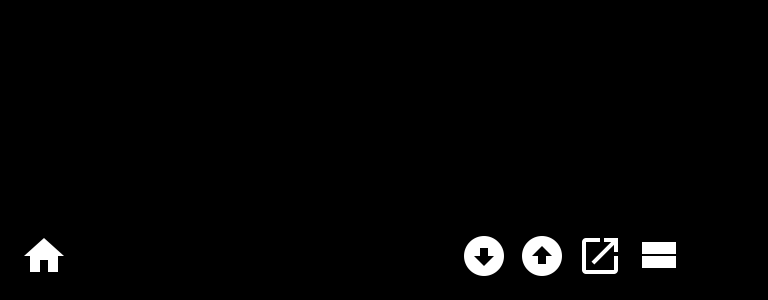
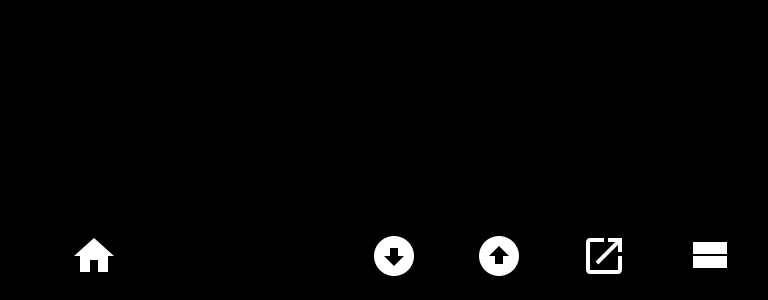
Before and after one commit to lulebe/smartmirror, an Electron app: page index.html in a window 768 px wide. Shown: the part 500-800 px from the top of the page. Drawn offline with Linux system fonts and the light colour scheme.

Commit message:
adjusted btn positions

```diff
--- a/css/main.css
+++ b/css/main.css
@@ -219,19 +219,19 @@ body {
   animation: rotate-btn 1s infinite;
 }
 #btn-cues img:nth-child(1) {
-  left: 20px;
+  left: 70px;
 }
 #btn-cues img:nth-child(2) {
-  right: 260px;
+  right: 350px;
 }
 #btn-cues img:nth-child(3) {
-  right: 202px;
+  right: 245px;
 }
 #btn-cues img:nth-child(4) {
-  right: 144px;
+  right: 140px;
 }
 #btn-cues img:nth-child(5) {
-  right: 86px;
+  right: 35px;
 }
 
 
```
